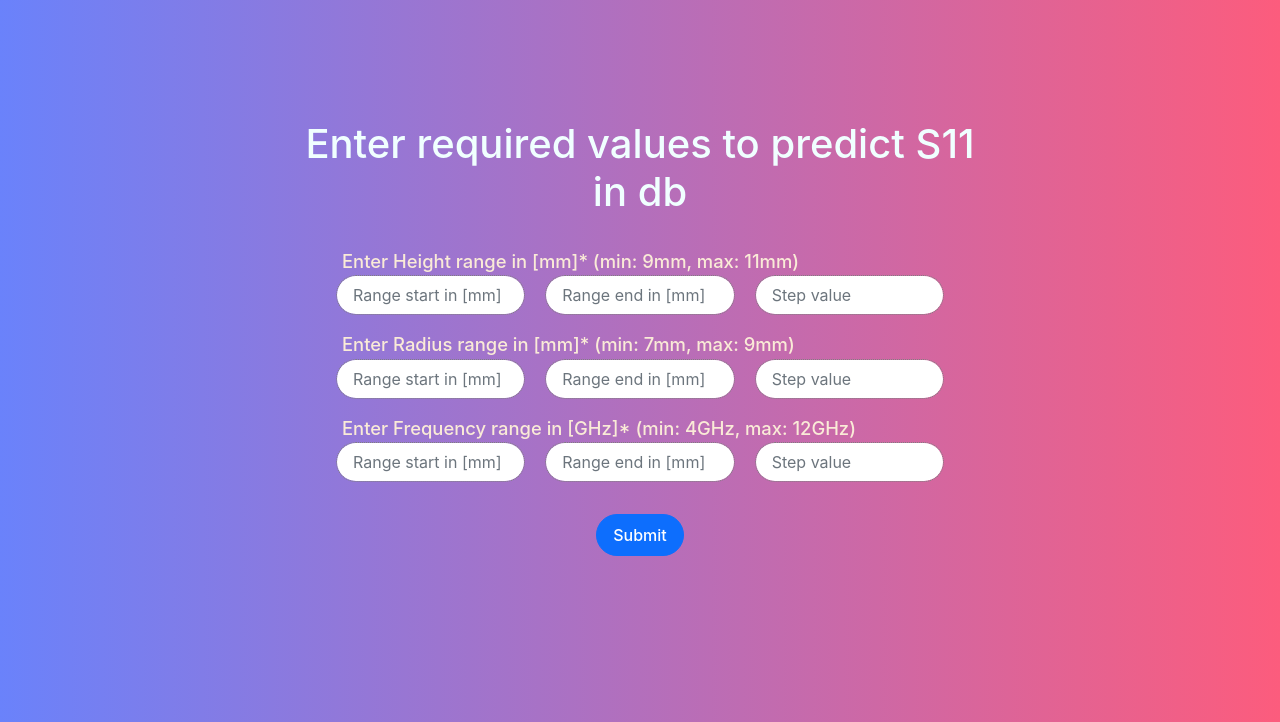
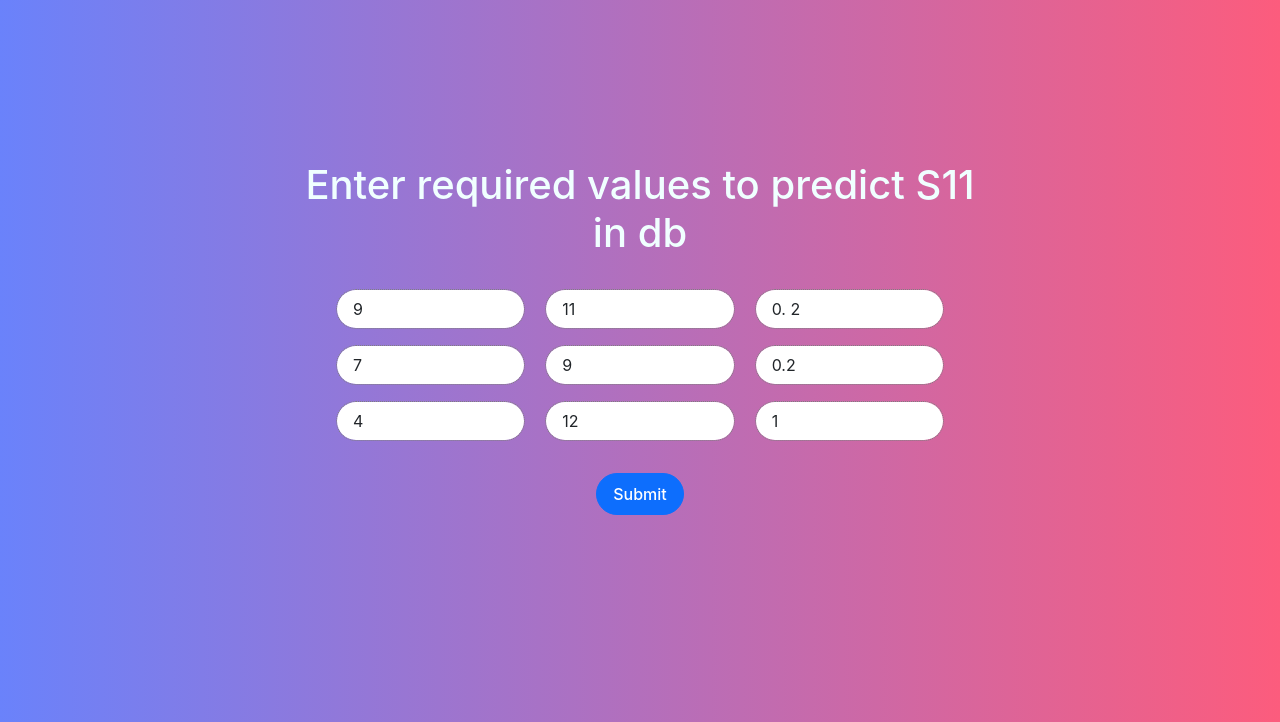
Before and after one commit to gauravk268/AntennaNet, a Flask app: page /range in a window 1280 px wide. Shown: the top 722 px of the page. Run offline with Flask 2, Linux system fonts and the light colour scheme; parts of the project's set-up code (start-up, migrations or seed data) failed here and were passed over.

Commit message:
added method to generate all input values in server updated fields in range form

```diff
--- a/app.py
+++ b/app.py
@@ -17,6 +17,13 @@ def predict(height, radius, freq):
 
     return output
 
+def predict_range(height, radius, freq):
+    input_values = np.stack(np.meshgrid(height, radius, freq), -1).reshape(-1, 3)
+    return input_values
+
+
+# for single value
+
 @app.route("/", methods=['GET','POST'])
 def homepage():
     if(request.method=="POST"):
@@ -25,12 +32,18 @@ def homepage():
 
     return render_template("index.html")
 
+
+# for range values
+
 @app.route("/range", methods=['GET','POST'])
 def range_input():
     if(request.method=="POST"):
-        console.log(request.form);
-        output = predict(request.form["height"], request.form["radius"], request.form["freq"])
-        return render_template("range_input.html", result=output)
+        height = np.arange(request.form["height_start"], request.form["height_stop"]+request.form["height_step"], request.form["height_step"])
+        radius = np.arange(request.form["radius_start"], request.form["radius_stop"]+request.form["radius_step"], request.form["radius_step"])
+        freq = np.arange(request.form["freq_start"], request.form["freq_stop"]+request.form["freq_step"], request.form["freq_step"])
+
+        predict_range(height, radius, freq)
+        return render_template("range_input.html", result=1.2)
 
     return render_template("range_input.html")
 
--- a/templates/range_input.html
+++ b/templates/range_input.html
@@ -23,32 +23,32 @@
   <div class="container">
     <div class="input-form container">
       <h1>Enter required values to predict S11 in db</h1>
-      <form action="/" method="POST">
+      <form action="/range" method="POST">
         <div class="form-group mb-3">
-          <label>Enter Height range in [mm]* (min: 9mm, max: 11mm)</label>
-          <div class="form-input-group"><input type="text" class="form-control" name="height_start"
+          <!-- <label>Enter Height range in [mm]* (min: 9mm, max: 11mm)</label> -->
+          <div class="form-input-group"><input type="text" class="form-control" name="height_start" value="9"
               placeholder="Range start in [mm]" required />
-            <input type="text" class="form-control" name="height_end" placeholder="Range end in [mm]"
+            <input type="text" class="form-control" name="height_end" placeholder="Range end in [mm]" value="11"
               required />
-            <input type="text" class="form-control" name="height_step" placeholder="Step value" required />
+            <input type="text" class="form-control" name="height_step" placeholder="Step value" value="0. 2" required />
           </div>
         </div>
         <div class="form-group mb-3">
-          <label>Enter Radius range in [mm]* (min: 7mm, max: 9mm)</label>
-          <div class="form-input-group"><input type="text" class="form-control" name="radius_start"
+          <!-- <label>Enter Radius range in [mm]* (min: 7mm, max: 9mm)</label> -->
+          <div class="form-input-group"><input type="text" class="form-control" name="radius_start" value="7"
               placeholder="Range start in [mm]" required />
-            <input type="text" class="form-control" name="radius_end" placeholder="Range end in [mm]"
+            <input type="text" class="form-control" name="radius_end" placeholder="Range end in [mm]" value="9"
               required />
-            <input type="text" class="form-control" name="radius_step" placeholder="Step value" required />
+            <input type="text" class="form-control" name="radius_step" placeholder="Step value" value="0.2" required />
           </div>
         </div>
         <div class="form-group mb-3">
-          <label>Enter Frequency range in [GHz]* (min: 4GHz, max: 12GHz)</label>
-          <div class="form-input-group"><input type="text" class="form-control" name="freq_start"
+          <!-- <label>Enter Frequency range in [GHz]* (min: 4GHz, max: 12GHz)</label> -->
+          <div class="form-input-group"><input type="text" class="form-control" name="freq_start" value="4"
               placeholder="Range start in [mm]" required />
-            <input type="text" class="form-control" name="freq_end" placeholder="Range end in [mm]"
+            <input type="text" class="form-control" name="freq_end" placeholder="Range end in [mm]" value="12"
               required />
-            <input type="text" class="form-control" name="freq_step" placeholder="Step value" required />
+            <input type="text" class="form-control" name="freq_step" placeholder="Step value" value="1" required />
           </div>
         </div>
         <button class="btn btn-primary" type="submit">
```
